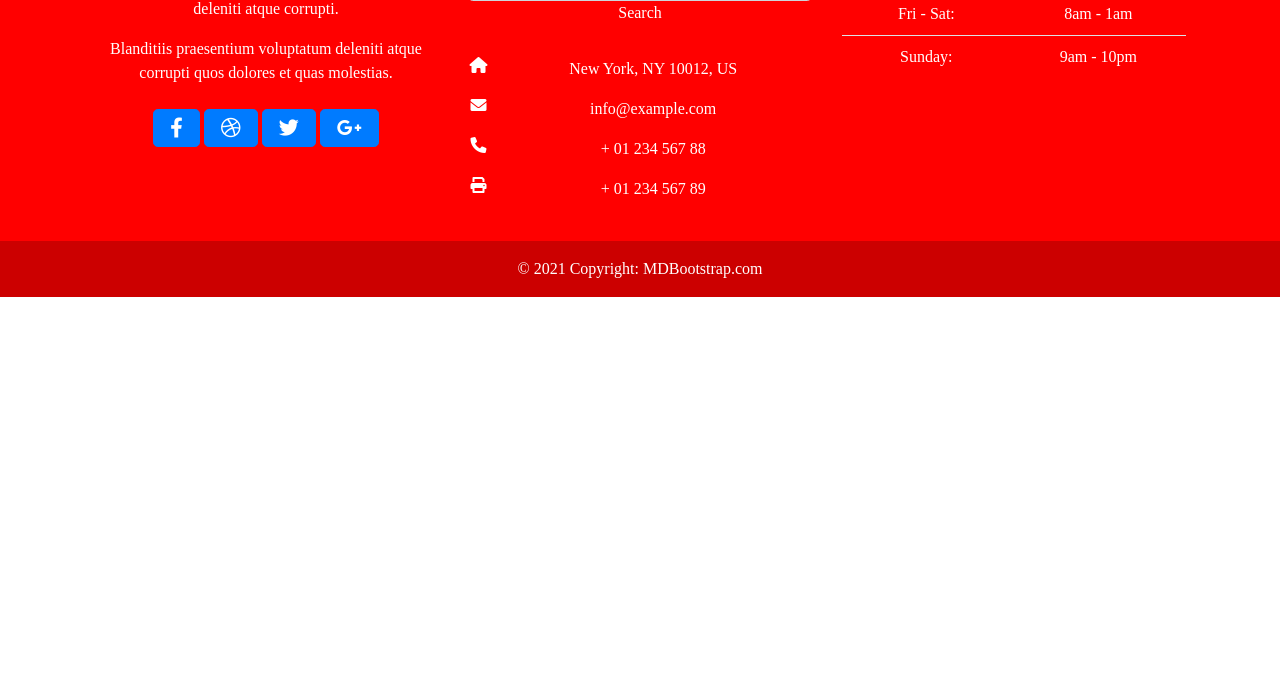
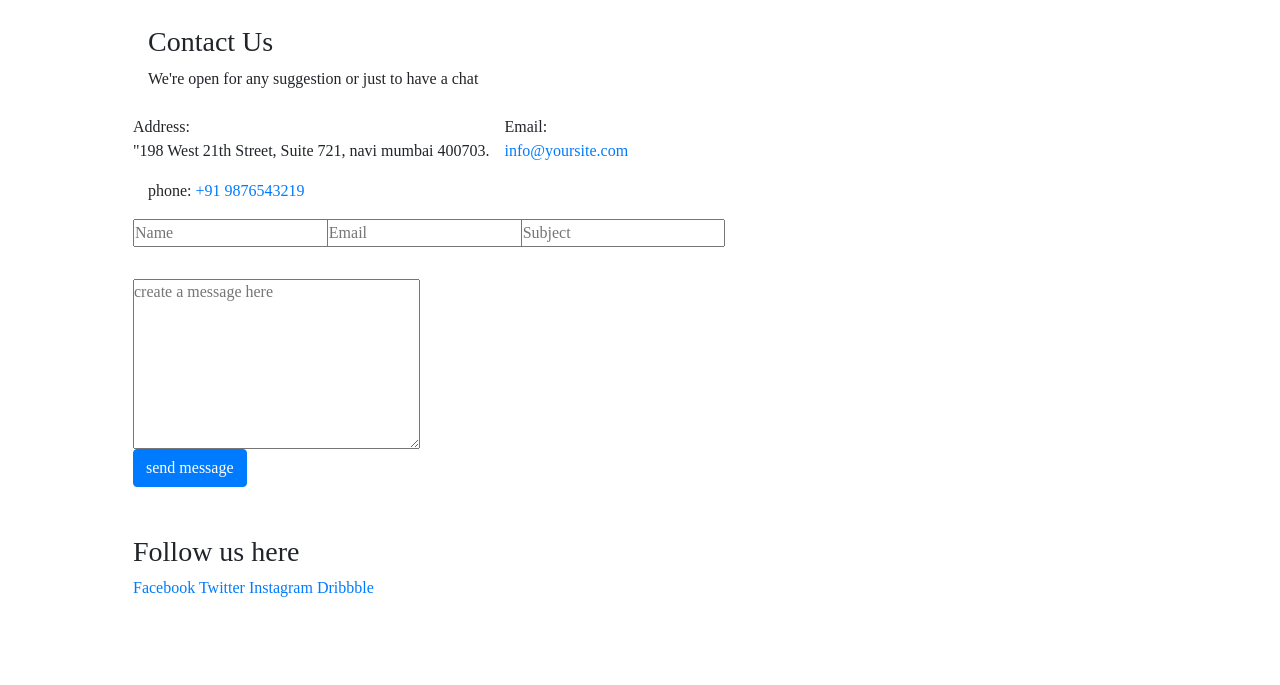
Before and after one commit to nishaguptag391/Project, a PHP site: page /contact.php in a window 1280 px wide. Shown: the part 786-1471 px from the top of the page. Before the commit the page ends 1083 px from the top, so only its background shows below. Run offline with PHP 8.4, Linux system fonts and the light colour scheme; some web fonts are replaced.

Commit message:
contact page

```diff
--- a/about.php
+++ b/about.php
@@ -10,7 +10,7 @@ include "navbar.php";
     <title>Bauty | About</title>
 </head>
 <body>
-<section class="hero-wrap hero-wrap-2 about_page_head" style="background-image:url(./images/R_D_based_beauty_products_1024x1024.jpg); height: 90vh;">
+<section class="hero-wrap hero-wrap-2 about_page_head"  style="background-image:url(https://preview.colorlib.com/theme/kayelux/images/xbg_2.jpg.pagespeed.ic.k2FHEGn_FG.webp); height: 739px;">
 <div class="overlay"></div>
 <div class="container">
 <div class="row no-gutters slider-text align-items-end">
@@ -26,7 +26,7 @@ include "navbar.php";
       <h1 class="text-center py-5">About Beauty</h1>
       <div class="row">
         <div class="col-md-6 px-2">
-          <img src="http://st.depositphotos.com/1031062/2490/i/450/depositphotos_24906151-Pink-spa.jpg" alt=""
+          <img src="http://st.depositphotos.com/1031062/2490/i/450/depositphotos_24906151-Pink-spa.jpg" alt="image"
             srcset=" " class="img-fluid ">
         </div>
         <div class="col-md-6">
--- a/contact.php
+++ b/contact.php
@@ -60,16 +60,24 @@ include "navbar.php";
     <link rel="stylesheet" href="https://cdnjs.cloudflare.com/ajax/libs/font-awesome/6.0.0/css/all.min.css" integrity="sha512-9usAa10IRO0HhonpyAIVpjrylPvoDwiPUiKdWk5t3PyolY1cOd4DSE0Ga+ri4AuTroPR5aQvXU9xC6qOPnzFeg==" crossorigin="anonymous" referrerpolicy="no-referrer" />
 </head>
 <body>
+  <section class="hero-wrap hero-wrap-2 about_page_head"  style="background-image:url(https://preview.colorlib.com/theme/kayelux/images/xbg_2.jpg.pagespeed.ic.k2FHEGn_FG.webp); height: 739px;">
+    <div class="overlay"></div>
+    <div class="container">
+    <div class="row no-gutters slider-text align-items-end">
+    <div class="col-md-9 mt-5">
+    <p class="breadcrumbs mt-123"><span class="me-2"><a href="index.html">Home <i class="fa fa-chevron-right"></i></a></span> <span>About us <i class="fa fa-chevron-right"></i></span></p>
+    <h1 class="mb-5 bread">About Us</h1>
+    </div>
+    </div>
+    </div>
+    </section>
   <section class="Make_An_Appointment container" >
     <div class="col-lg-7">
       <div class="contact-wrap w-100 p-md-5 p-4">
         <h3>Contact Us</h3>
         <p class="mb-4">We're open for any suggestion or just to have a chat</p>
-
-
-
           <div class="row mb-4">
-          <div class="col-md-4">
+            <div class="colmd-4">
               <div class="dbox w-100 d-flex align-items-start">
                 <div class="text">
                   <p><span>Address:</span><BR>
@@ -97,18 +105,50 @@ include "navbar.php";
             </div>
            </div>
            <div>
-
-
+            <form id="contactForm" name="contactForm" class="c0ntactForm" action="">
+              <div class="row">
+                <div class="col-lg-4">
+                  <div class="form-group">
+                    <input type="text" class="form-group" name="name" id="name" placeholder="Name">
                   </div>
                 </div>
-
-      <button type="submit" class="btn btn-primary">Sign in</button>
+                <div class="col-lg-4">
+                  <div class="form-group">
+                    <input type="email" class="form-group" name="email" id="name" placeholder="Email">
+                  </div>
+                </div>
+                <div class="col-lg-4">
+                  <div class="form-group">
+                    <input type="text" class="form-group" name="subject" id="subject" placeholder="Subject">
+                  </div>
+                </div>
+                <div class="col-md-12">
+                  <div class="from-group">
+                    <textarea name="message" class="from-control" id="message" cols="30" rows="7" placeholder="create a message here"></textarea>
+                  </div>
+                </div>
+                <div class="col-md-12">
+                  <div class="from-group">
+                    <input type="submit" value="send message" class="btn btn-primary">
+                    <div class="submitting"></div>
+                  </div>
+              </div>
             </div>
             </form>
+            <div class="w-100 social-media mt-5">
+
+              <h3>Follow us here</h3>
+              <p>
+                <a href="#">Facebook</a> <a href="#">Twitter</a>
+                <a href="#">Instagram</a>
+                <a href="#">Dribbble</a>
+                </p>
                </div>
-      <div class="row col-md-4">
+           </div>
+        </div>
+      </div>
+      <div class="row col-md-5">
         <img src="https://preview.colorlib.com/theme/kayelux/images/image_8.jpg" style="width:100%" alt="" srcset="" class="img-fluid">
-      </div>
       </div>
     </div>
   </section>
--- a/gallary.php
+++ b/gallary.html
@@ -29,8 +29,7 @@ include "navbar.php";
 		<div class="row">
 			<div class="col-lg-4 col-sm-6">
 				<div class="thumbnail img-responsive">
-					<a href="#" title="Image 1"><img
-							src="https://images.unsplash.com/photo-1494719019271-7bfff81660d2?ixlib=rb-0.3.5&ixid=eyJhcHBfaWQiOjEyMDd9&s=74496a215491b1529d6702f146901970&auto=format&fit=crop&w=500&q=60">
+					<a href="#" title="Image 1"><img src="https://images.unsplash.com/photo-1494719019271-7bfff81660d2?ixlib=rb-0.3.5&ixid=eyJhcHBfaWQiOjEyMDd9&s=74496a215491b1529d6702f146901970&auto=format&fit=crop&w=500&q=60">
 					</a>
 				</div>
 			</div>
--- a/pricing.php
+++ b/pricing.php
@@ -7,15 +7,15 @@ include "navbar.php";
     <meta charset="UTF-8">
     <meta http-equiv="X-UA-Compatible" content="IE=edge">
     <meta name="viewport" content="width=device-width, initial-scale=1.0">
-    <title>Bauty | About</title>
+    <title>Bauty | pricing</title>
 </head>
 <body>
-<section class="hero-wrap hero-wrap-2 about_page_head" style="background-image:url(./images/R_D_based_beauty_products_1024x1024.jpg)">
+<section class="hero-wrap hero-wrap-2 about_page_head"  style="background-image:url(https://preview.colorlib.com/theme/kayelux/images/xbg_2.jpg.pagespeed.ic.k2FHEGn_FG.webp); height: 739px;">
 <div class="overlay"></div>
 <div class="container">
 <div class="row no-gutters slider-text align-items-end">
 <div class="col-md-9 mt-5">
-<p class="breadcrumbs mt-123"><span class="me-2"><a href="index.html">Home <i class="fa fa-chevron-right"></i></a></span> <span>Pricing<i class="fa fa-chevron-right"></i></span></p>
+<p class="breadcrumbs mt-123"><span class="me-2"><a href="index.html">Home <i class="fa fa-chevron-right"></i></a></span> <span>Pricing <i class="fa fa-chevron-right"></i></span></p>
 <h1 class="mb-5 bread">Pricing</h1>
 </div>
 </div>
```
Also changed, not shown: asset/css/style.css (+25 -24 lines), blog.php (+53 -0 lines), index.php (+5 -4 lines). Lines whose indentation alone changed are shown as unchanged.
